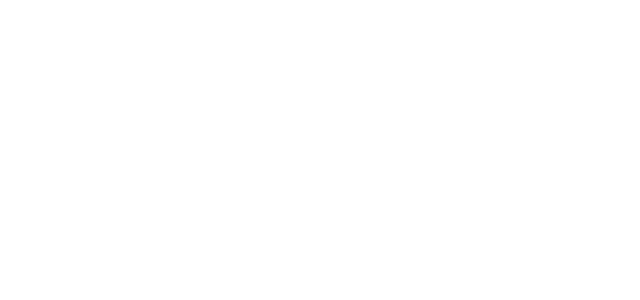
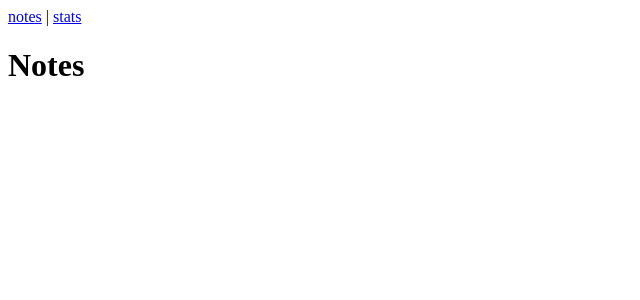
Before and after one commit to edstarck/noteballs, a Vue app: page / in a window 1280 px wide. Shown: the top 300 px of the page, without its empty margins (0-640 px from the left). Built offline with nearby package versions, Linux system fonts and the light colour scheme.

Commit message:
add config for router

```diff
--- a/index.html
+++ b/index.html
@@ -4,7 +4,7 @@
     <meta charset="UTF-8">
     <link rel="icon" href="/favicon.ico">
     <meta name="viewport" content="width=device-width, initial-scale=1.0">
-    <title>Vite App</title>
+    <title>Notes App</title>
   </head>
   <body>
     <div id="app"></div>
--- a/src/App.vue
+++ b/src/App.vue
@@ -1 +1,6 @@
-<template></template>
+<template>
+  <router-link :to="{ name: 'notes' }">notes</router-link> |
+  <router-link :to="{ name: 'stats' }">stats</router-link>
+
+  <router-view></router-view>
+</template>
--- a/src/assets/base.css
+++ /dev/null
@@ -1,73 +0,0 @@
-/* color palette from <https://github.com/vuejs/theme> */
-:root {
-  --vt-c-white: #ffffff;
-  --vt-c-white-soft: #f8f8f8;
-  --vt-c-white-mute: #f2f2f2;
-
-  --vt-c-black: #181818;
-  --vt-c-black-soft: #222222;
-  --vt-c-black-mute: #282828;
-
-  --vt-c-indigo: #2c3e50;
-
-  --vt-c-divider-light-1: rgba(60, 60, 60, 0.29);
-  --vt-c-divider-light-2: rgba(60, 60, 60, 0.12);
-  --vt-c-divider-dark-1: rgba(84, 84, 84, 0.65);
-  --vt-c-divider-dark-2: rgba(84, 84, 84, 0.48);
-
-  --vt-c-text-light-1: var(--vt-c-indigo);
-  --vt-c-text-light-2: rgba(60, 60, 60, 0.66);
-  --vt-c-text-dark-1: var(--vt-c-white);
-  --vt-c-text-dark-2: rgba(235, 235, 235, 0.64);
-}
-
-/* semantic color variables for this project */
-:root {
-  --color-background: var(--vt-c-white);
-  --color-background-soft: var(--vt-c-white-soft);
-  --color-background-mute: var(--vt-c-white-mute);
-
-  --color-border: var(--vt-c-divider-light-2);
-  --color-border-hover: var(--vt-c-divider-light-1);
-
-  --color-heading: var(--vt-c-text-light-1);
-  --color-text: var(--vt-c-text-light-1);
-
-  --section-gap: 160px;
-}
-
-@media (prefers-color-scheme: dark) {
-  :root {
-    --color-background: var(--vt-c-black);
-    --color-background-soft: var(--vt-c-black-soft);
-    --color-background-mute: var(--vt-c-black-mute);
-
-    --color-border: var(--vt-c-divider-dark-2);
-    --color-border-hover: var(--vt-c-divider-dark-1);
-
-    --color-heading: var(--vt-c-text-dark-1);
-    --color-text: var(--vt-c-text-dark-2);
-  }
-}
-
-*,
-*::before,
-*::after {
-  box-sizing: border-box;
-  margin: 0;
-  font-weight: normal;
-}
-
-body {
-  min-height: 100vh;
-  color: var(--color-text);
-  background: var(--color-background);
-  transition: color 0.5s, background-color 0.5s;
-  line-height: 1.6;
-  font-family: Inter, -apple-system, BlinkMacSystemFont, 'Segoe UI', Roboto, Oxygen, Ubuntu,
-    Cantarell, 'Fira Sans', 'Droid Sans', 'Helvetica Neue', sans-serif;
-  font-size: 15px;
-  text-rendering: optimizeLegibility;
-  -webkit-font-smoothing: antialiased;
-  -moz-osx-font-smoothing: grayscale;
-}
--- a/src/assets/main.css
+++ /dev/null
@@ -1,35 +0,0 @@
-@import './base.css';
-
-#app {
-  max-width: 1280px;
-  margin: 0 auto;
-  padding: 2rem;
-
-  font-weight: normal;
-}
-
-a,
-.green {
-  text-decoration: none;
-  color: hsla(160, 100%, 37%, 1);
-  transition: 0.4s;
-}
-
-@media (hover: hover) {
-  a:hover {
-    background-color: hsla(160, 100%, 37%, 0.2);
-  }
-}
-
-@media (min-width: 1024px) {
-  body {
-    display: flex;
-    place-items: center;
-  }
-
-  #app {
-    display: grid;
-    grid-template-columns: 1fr 1fr;
-    padding: 0 2rem;
-  }
-}
--- a/src/main.js
+++ b/src/main.js
@@ -1,25 +1,5 @@
-import "./assets/main.css";
-
 import { createApp } from "vue";
-import { createRouter, createWebHashHistory } from "vue-router";
 import App from "./App.vue";
-import NotesView from "@/views/NotesView.vue";
-import StatsView from "@/views/StatsView.vue";
-
-const router = createRouter({
-  history: createWebHashHistory(),
-  routes: [
-    {
-      path: "/",
-      name: "notes",
-      component: NotesView,
-    },
-    {
-      path: "/stats",
-      name: "stats",
-      component: StatsView,
-    },
-  ],
-});
+import router from "@/router";
 
 createApp(App).use(router).mount("#app");
--- /dev/null
+++ b/src/router/index.js
@@ -0,0 +1,24 @@
+import { createRouter, createWebHashHistory } from "vue-router";
+
+import NotesView from "@/views/NotesView.vue";
+import StatsView from "@/views/StatsView.vue";
+
+const routes = [
+  {
+    path: "/",
+    name: "notes",
+    component: NotesView,
+  },
+  {
+    path: "/stats",
+    name: "stats",
+    component: StatsView,
+  },
+];
+
+const router = createRouter({
+  history: createWebHashHistory(),
+  routes,
+});
+
+export default router;
```
Also changed, not shown: src/assets/logo.svg (deleted).
